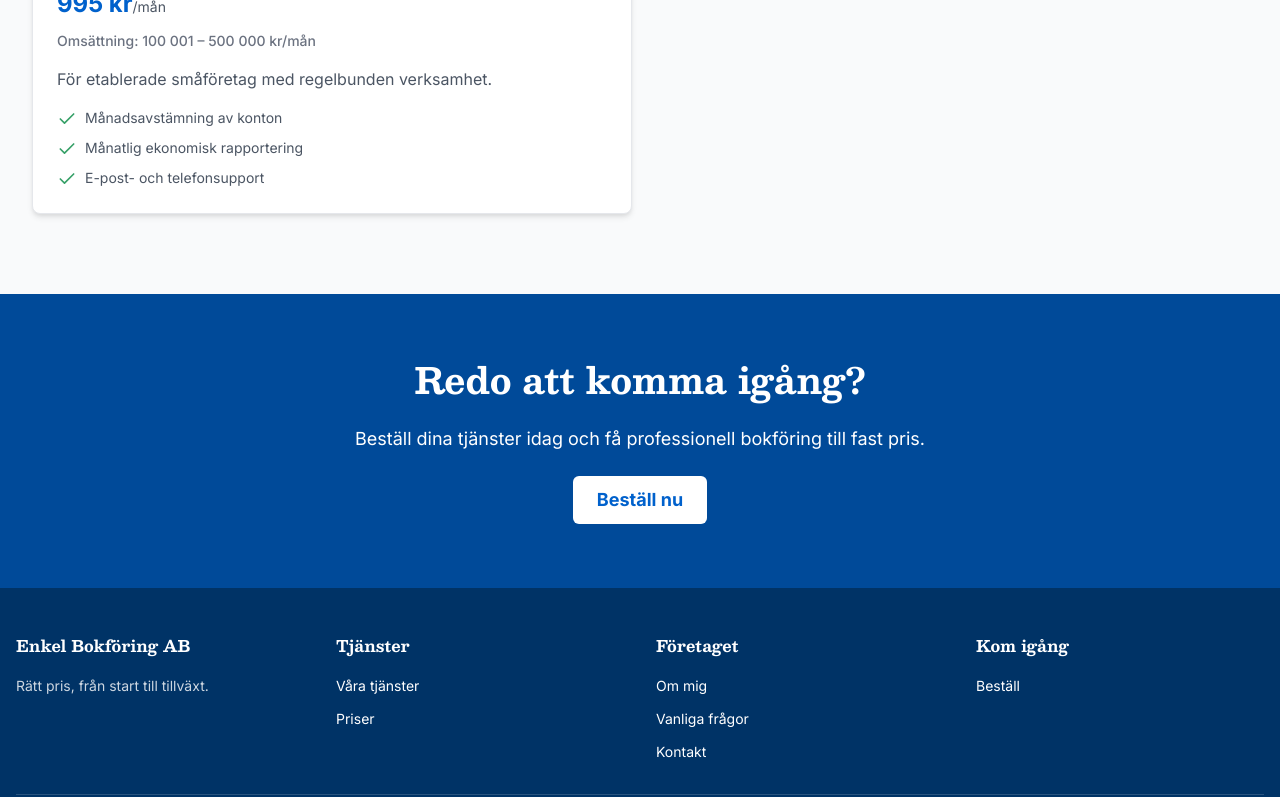
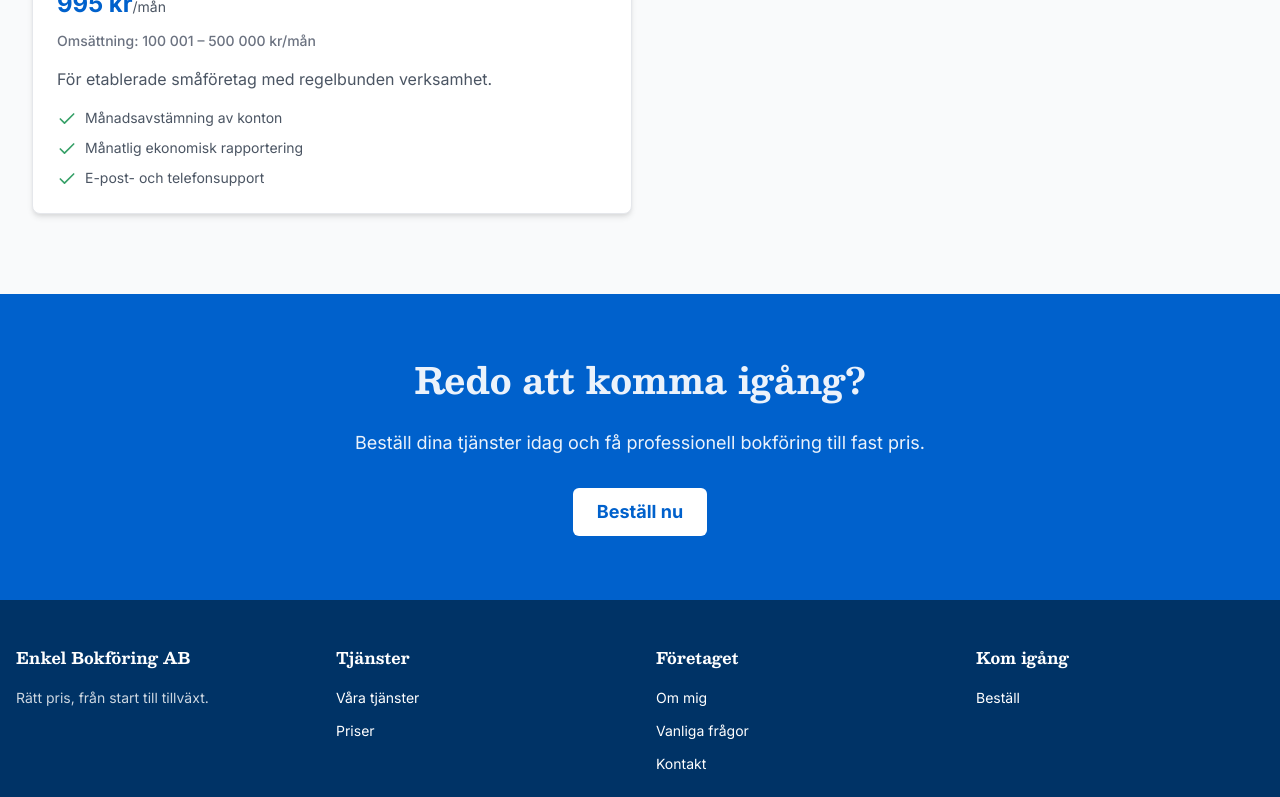
Before and after one commit to LindaSchonfeldt/accounting-website, a React (Vite) app: page /tjanster in a window 1280 px wide. Shown: the part 868-1665 px from the top of the page. Built offline with nearby package versions, Linux system fonts and the light colour scheme.

Commit message:
feat(Contact, Order, Services): refactor layout with PageWrapper and PageSection, and add CTA section to Services page

```diff
--- a/src/pages/Contact.tsx
+++ b/src/pages/Contact.tsx
@@ -13,6 +13,8 @@ import { Mail, MapPin } from 'lucide-react'
 import Meta from '../components/Meta'
 import IntroSection from '../components/sections/IntroSection'
 import ContactForm from '../components/ui/ContactForm'
+import PageSection from '../components/layout/PageSection'
+import PageWrapper from '../components/layout/PageWrapper'
 
 const Contact = () => {
   return (
@@ -24,7 +26,7 @@ const Contact = () => {
         ogUrl='https://enkelbokforing.example/kontakt'
       />
 
-      <Box as='main' minH='100vh'>
+      <PageWrapper>
         <IntroSection
           heading='Kontakta oss'
           introText=' Har du frågor om bokföring, priser eller våra tjänster? Vi
@@ -32,8 +34,8 @@ const Contact = () => {
                 timmar.'
         />
 
-        {/* Contact Info & Form Section */}
-        <Container maxW='container.xl' py={16}>
+        <PageSection>
+          {/* Contact Info & Form Section */}
           <Box
             display='grid'
             gridTemplateColumns={{ base: '1fr', lg: '1fr 2fr' }}
@@ -109,7 +111,7 @@ const Contact = () => {
               <ContactForm />
             </Box>
           </Box>
-        </Container>
+        </PageSection>
 
         {/* FAQ Suggestion - Full Width */}
         <Box
@@ -140,7 +142,7 @@ const Contact = () => {
             </Link>
           </Container>
         </Box>
-      </Box>
+      </PageWrapper>
     </>
   )
 }
--- a/src/pages/Order.tsx
+++ b/src/pages/Order.tsx
@@ -1,6 +1,5 @@
-import { Box, Container, Heading, Text, VStack } from '@chakra-ui/react'
-
 import PageWrapper from '../components/layout/PageWrapper'
+import PageSection from '../components/layout/PageSection'
 import Meta from '../components/Meta'
 import IntroSection from '../components/sections/IntroSection'
 import OrderForm from '../components/ui/OrderForm'
@@ -22,13 +21,9 @@ const Order = () => {
           highlightedText='Beställ löpande bokföring och få 10 % rabatt på tilläggstjänster.'
         />
 
-        <Container
-          maxW='container.md'
-          py={{ base: 8, md: 12, lg: 16 }}
-          px={{ base: 4, md: 6 }}
-        >
+        <PageSection>
           <OrderForm />
-        </Container>
+        </PageSection>
       </PageWrapper>
     </>
   )
--- a/src/pages/Services.tsx
+++ b/src/pages/Services.tsx
@@ -1,7 +1,5 @@
 import {
   Box,
-  Button,
-  Container,
   Flex,
   Heading,
   SimpleGrid,
@@ -10,7 +8,7 @@ import {
   VStack
 } from '@chakra-ui/react'
 import { useEffect, useState } from 'react'
-import { Link as RouterLink, useLocation } from 'react-router-dom'
+import { useLocation } from 'react-router-dom'
 
 import Meta from '../components/Meta'
 import IntroSection from '../components/sections/IntroSection'
@@ -19,6 +17,7 @@ import ServiceCard from '../components/ui/ServiceCard'
 import TabMenu from '../components/ui/TabMenu'
 import { services_full } from '../data/services_full'
 import PageWrapper from '../components/layout/PageWrapper'
+import CTASection from '../components/sections/CTASection'
 
 const Services = () => {
   const location = useLocation()
@@ -58,6 +57,7 @@ const Services = () => {
         <IntroSection heading='Tjänster' introText={introText || ''} />
 
         {/* Services Section */}
+        <PageWrapper>
           <Box
             maxW={{ base: '100%', md: 'container.md', lg: 'container.xl' }}
             mx='auto'
@@ -185,32 +185,16 @@ const Services = () => {
               )}
             </Box>
           </Box>
-        {/* CTA Section */}
-        <Box bg='blue.700' py={16} color='white'>
-          <Container maxW='container.md' textAlign='center'>
-            <VStack spacing={6}>
-              <Heading as='h2' size='xl' color='white'>
-                Redo att komma igång?
-              </Heading>
-              <Text fontSize='lg' color='white'>
-                Beställ dina tjänster idag och få professionell bokföring till
-                fast pris.
-              </Text>
-              <Button
-                as={RouterLink}
-                to='/bestall'
-                size='lg'
-                colorScheme='whiteAlpha'
-                variant='solid'
-                bg='white'
-                color='blue.600'
-                _hover={{ bg: 'gray.100' }}
-              >
-                Beställ nu
-              </Button>
-            </VStack>
-          </Container>
-        </Box>
+        </PageWrapper>
+
+        <CTASection
+          heading=' Redo att komma igång?'
+          text='Beställ dina tjänster idag och få professionell bokföring till
+                fast pris.'
+          buttonText='Beställ nu'
+          buttonLink='/bestall'
+          bgColor='blue.600'
+        />
       </PageWrapper>
     </>
   )
```
Lines whose indentation alone changed are shown as unchanged.
